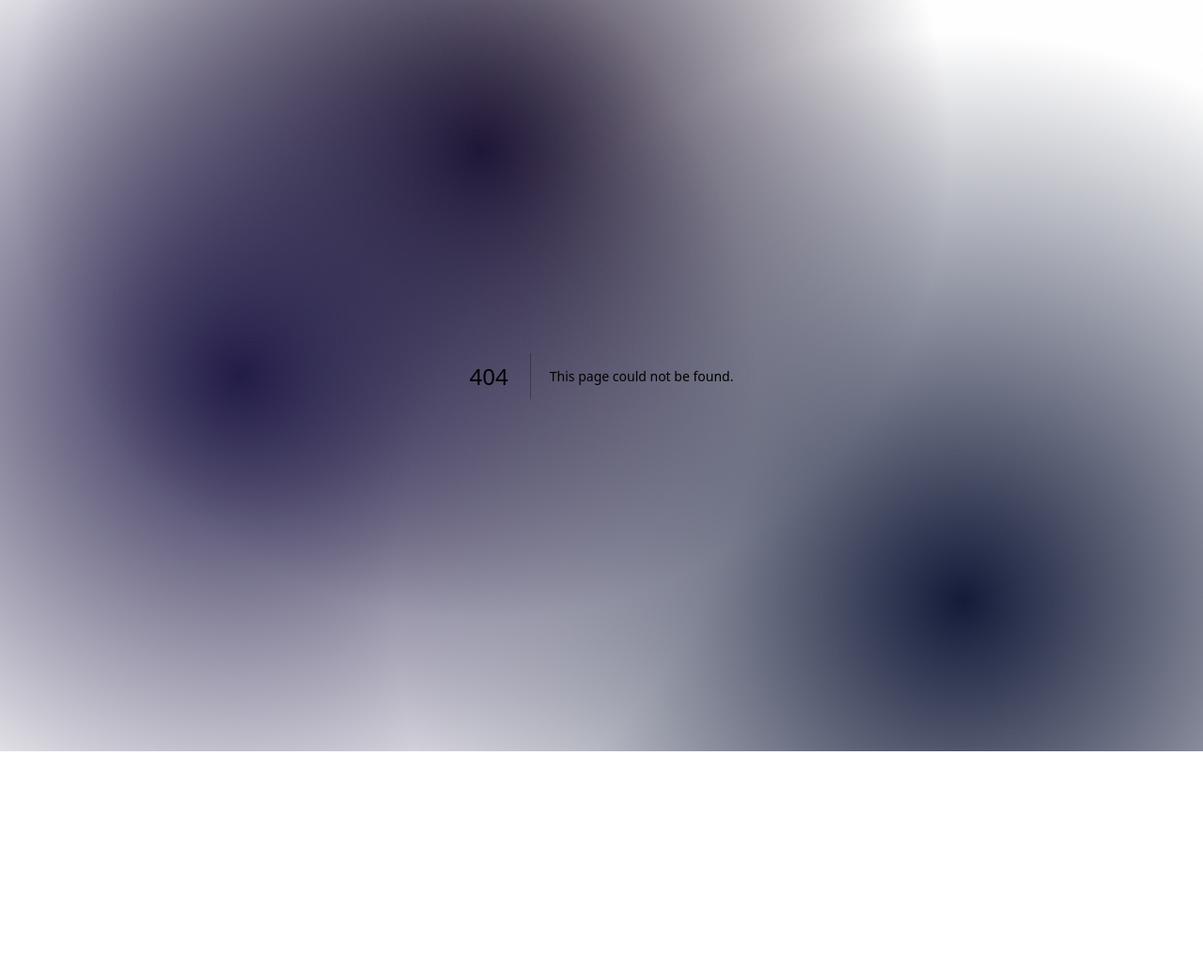
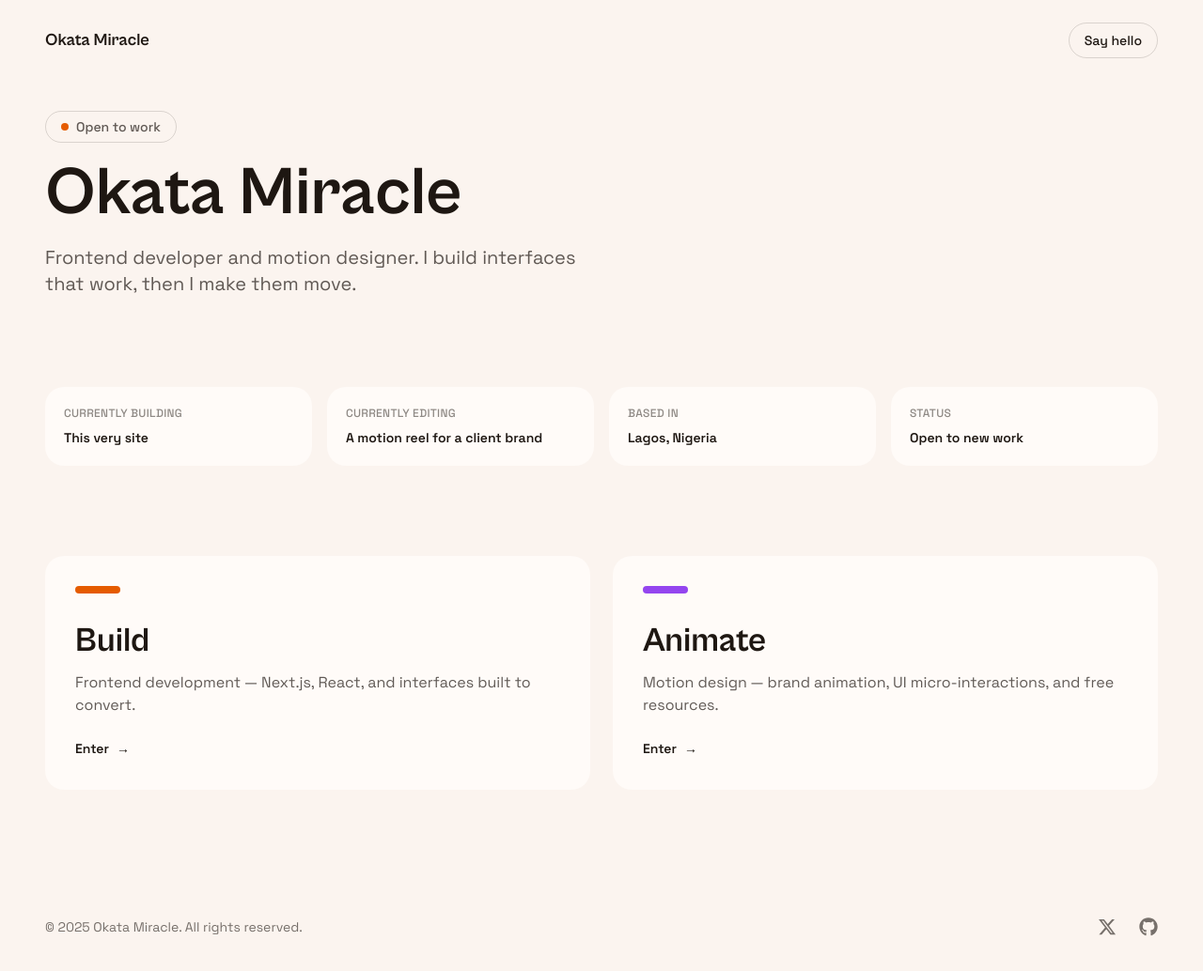
Before and after one commit to OkataMiracleDev/my_portfolio, a Next.js app: page / in a window 1280 px wide. Before the commit this address had no page. Shown: the top 1034 px of the page at 94% size. Before the commit the page ends 800 px from the top, so only its background shows below. Built offline with nearby package versions, Linux system fonts and the light colour scheme.

Commit message:
feat: build the landing page

```diff
--- /dev/null
+++ b/app/page.tsx
@@ -0,0 +1,59 @@
+import type { Metadata } from "next";
+import Landing from "@/components/Landing/Landing";
+
+export const metadata: Metadata = {
+  title: "Okata Miracle | Frontend Developer & Motion Designer",
+  description:
+    "Okata Miracle builds interfaces as a frontend developer and brings them to life as a motion designer. Explore dev work, motion reels, and free resources.",
+  openGraph: {
+    title: "Okata Miracle | Frontend Developer & Motion Designer",
+    description:
+      "Frontend developer and motion designer. Explore dev work, motion reels, and free resources.",
+    url: "https://www.okata-miracle.site",
+    siteName: "Okata Miracle",
+    images: [
+      {
+        url: "https://www.okata-miracle.site/og-image.png",
+        width: 1200,
+        height: 630,
+        alt: "Okata Miracle - Frontend Developer & Motion Designer",
+      },
+    ],
+    locale: "en_US",
+    type: "website",
+  },
+  twitter: {
+    card: "summary_large_image",
+    title: "Okata Miracle | Frontend Developer & Motion Designer",
+    description: "Frontend developer and motion designer.",
+    creator: "@mimi_codes",
+    images: ["https://www.okata-miracle.site/og-image.png"],
+  },
+  alternates: {
+    canonical: "https://www.okata-miracle.site",
+  },
+};
+
+const personJsonLd = {
+  "@context": "https://schema.org",
+  "@type": "Person",
+  name: "Okata Miracle",
+  jobTitle: ["Frontend Developer", "Motion Designer"],
+  url: "https://www.okata-miracle.site",
+  sameAs: [
+    "https://github.com/OkataMiracleDev",
+    "https://twitter.com/mimi_codes",
+  ],
+};
+
+export default function LandingPage() {
+  return (
+    <>
+      <script
+        type="application/ld+json"
+        dangerouslySetInnerHTML={{ __html: JSON.stringify(personJsonLd) }}
+      />
+      <Landing />
+    </>
+  );
+}
--- /dev/null
+++ b/components/Landing/FunStuffGrid.tsx
@@ -0,0 +1,27 @@
+import type { FunFactCard } from "@/data/landing";
+
+interface FunStuffGridProps {
+  facts: FunFactCard[];
+}
+
+export default function FunStuffGrid({ facts }: FunStuffGridProps) {
+  return (
+    <section className="px-6 pb-16 md:px-12 md:pb-24">
+      <ul className="grid grid-cols-2 gap-4 md:grid-cols-4">
+        {facts.map((fact) => (
+          <li
+            key={fact.id}
+            className="rounded-card bg-base-raised p-5 transition-transform duration-200 ease-out hover:-translate-y-1"
+          >
+            <p className="text-xs font-medium uppercase tracking-wide text-ink/50">
+              {fact.label}
+            </p>
+            <p className="mt-2 text-sm font-semibold text-ink">
+              {fact.value}
+            </p>
+          </li>
+        ))}
+      </ul>
+    </section>
+  );
+}
--- /dev/null
+++ b/components/Landing/Landing.tsx
@@ -0,0 +1,18 @@
+import LandingHeader from "./LandingHeader";
+import LandingHero from "./LandingHero";
+import FunStuffGrid from "./FunStuffGrid";
+import RouteChoiceSection from "./RouteChoiceSection";
+import LandingFooter from "./LandingFooter";
+import { funFactCards } from "@/data/landing";
+
+export default function Landing() {
+  return (
+    <div className="min-h-screen bg-base">
+      <LandingHeader />
+      <LandingHero />
+      <FunStuffGrid facts={funFactCards} />
+      <RouteChoiceSection />
+      <LandingFooter />
+    </div>
+  );
+}
--- /dev/null
+++ b/components/Landing/LandingFooter.tsx
@@ -0,0 +1,21 @@
+import Link from "next/link";
+import { footLinks } from "@/constant/constant";
+
+export default function LandingFooter() {
+  return (
+    <footer className="flex flex-col items-center justify-between gap-4 px-6 py-10 text-sm text-ink/60 md:flex-row md:px-12">
+      <p>© {new Date().getFullYear()} Okata Miracle. All rights reserved.</p>
+      <div className="flex gap-6">
+        {footLinks.map((link) => (
+          <Link
+            key={link.id}
+            href={link.url}
+            className="transition-colors duration-200 ease-out hover:text-ink"
+          >
+            {link.label}
+          </Link>
+        ))}
+      </div>
+    </footer>
+  );
+}
--- /dev/null
+++ b/components/Landing/LandingHeader.tsx
@@ -0,0 +1,20 @@
+import Link from "next/link";
+
+export default function LandingHeader() {
+  return (
+    <header className="flex items-center justify-between px-6 py-6 md:px-12">
+      <Link
+        href="/"
+        className="font-[family-name:var(--font-cabinet-grotesk)] text-lg font-bold text-ink"
+      >
+        Okata Miracle
+      </Link>
+      <Link
+        href="/build#contact"
+        className="rounded-pill border border-ink/15 px-4 py-2 text-sm font-medium text-ink transition-colors duration-200 ease-out hover:bg-ink/5"
+      >
+        Say hello
+      </Link>
+    </header>
+  );
+}
--- /dev/null
+++ b/components/Landing/LandingHero.tsx
@@ -0,0 +1,20 @@
+export default function LandingHero() {
+  return (
+    <section className="px-6 pb-16 pt-8 md:px-12 md:pb-24">
+      <p className="mb-4 inline-flex items-center gap-2 rounded-pill border border-ink/15 px-4 py-1.5 text-sm font-medium text-ink/70">
+        <span
+          className="h-2 w-2 rounded-full bg-accent-build"
+          aria-hidden="true"
+        />
+        Open to work
+      </p>
+      <h1 className="font-[family-name:var(--font-cabinet-grotesk)] text-5xl font-bold leading-[1.05] text-ink md:text-7xl">
+        Okata Miracle
+      </h1>
+      <p className="mt-4 max-w-xl text-lg text-ink/70 md:text-xl">
+        Frontend developer and motion designer. I build interfaces that
+        work, then I make them move.
+      </p>
+    </section>
+  );
+}
--- /dev/null
+++ b/components/Landing/RouteChoiceSection.tsx
@@ -0,0 +1,14 @@
+import { routeChoices } from "@/data/landing";
+import RouteChoiceCard from "./RouteChoiceCard";
+
+export default function RouteChoiceSection() {
+  return (
+    <section className="px-6 pb-16 md:px-12 md:pb-24">
+      <div className="grid grid-cols-1 gap-6 md:grid-cols-2">
+        {routeChoices.map((choice) => (
+          <RouteChoiceCard key={choice.id} choice={choice} />
+        ))}
+      </div>
+    </section>
+  );
+}
```
